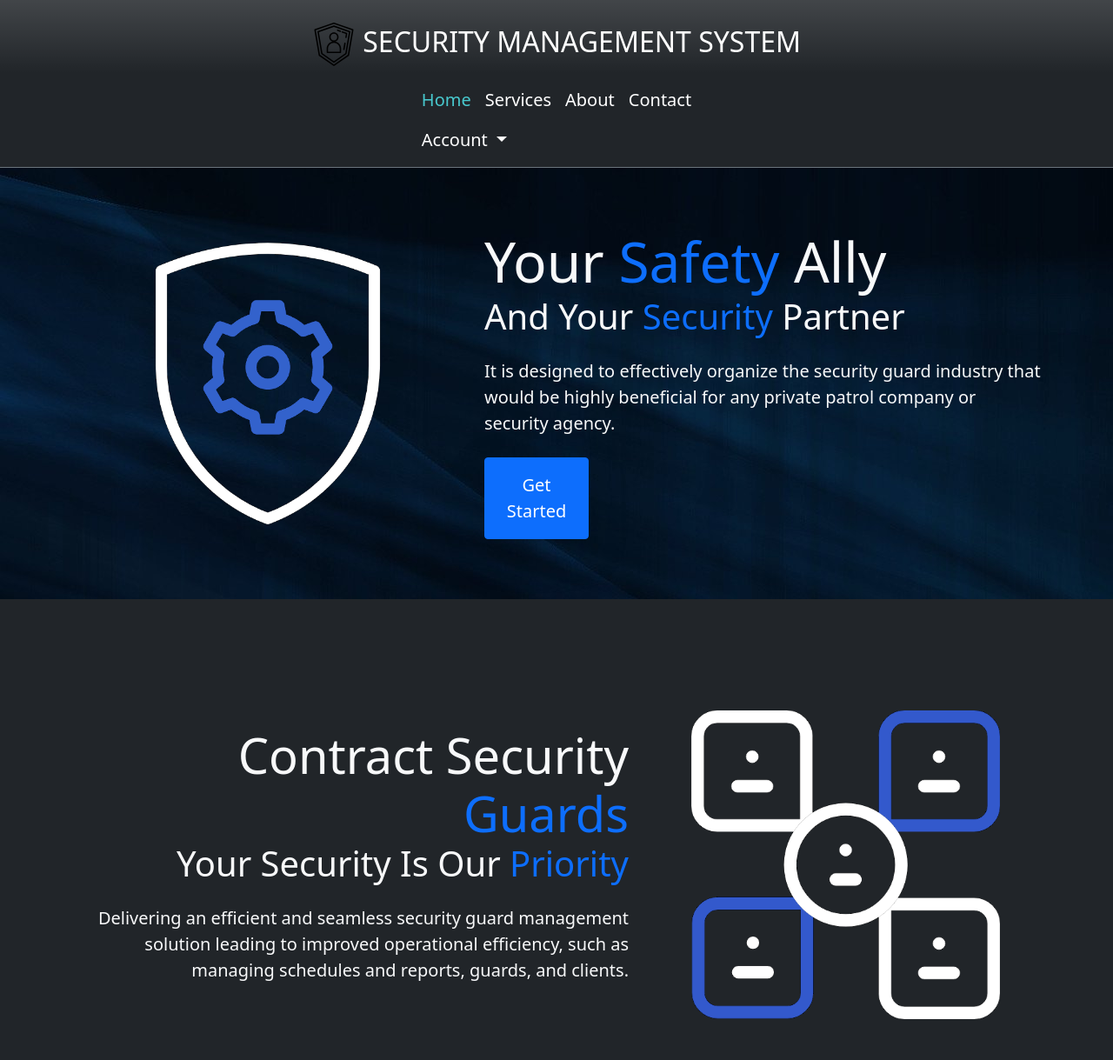
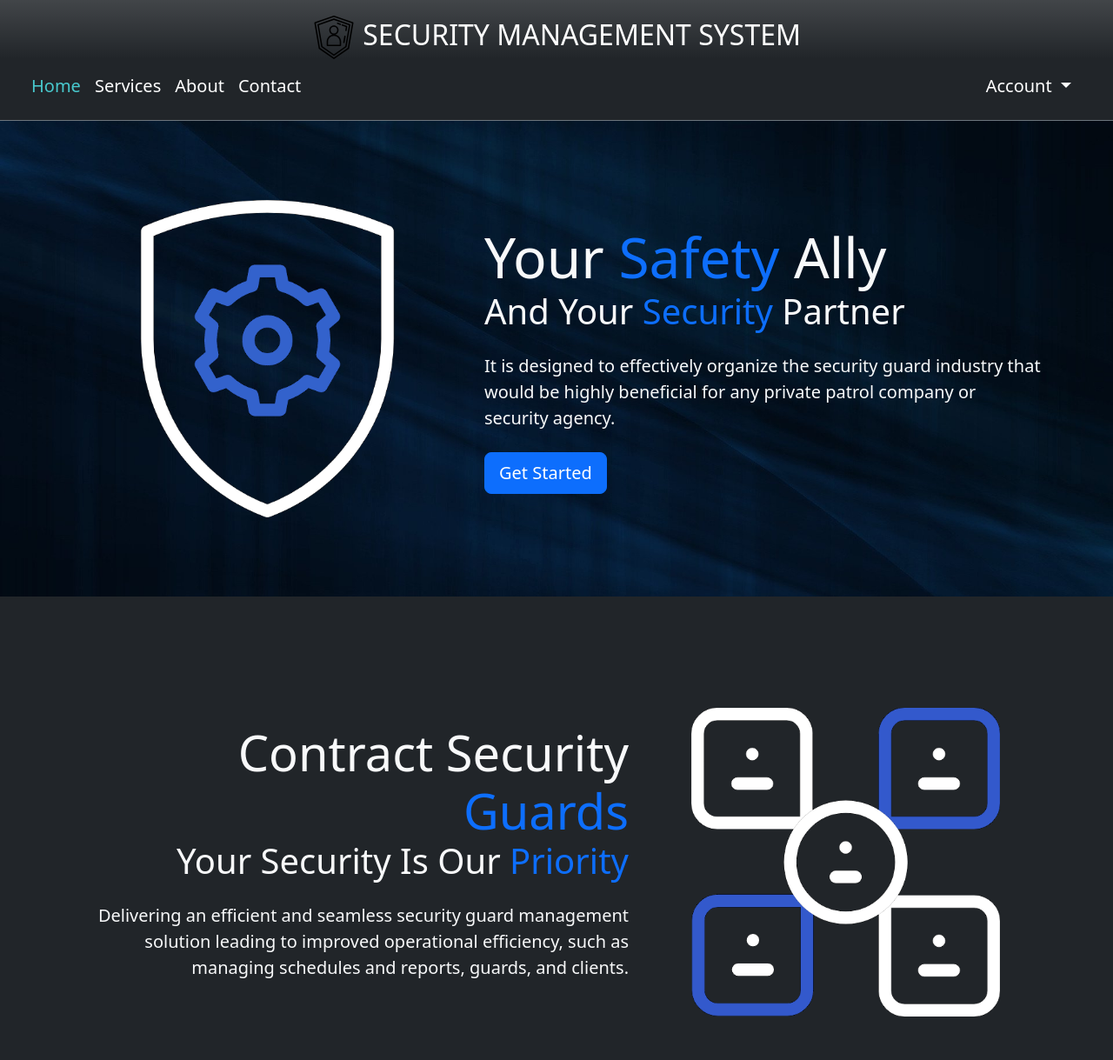
Before and after one commit to richmondb/SecurityAgencyCapstone, a Django app: page / in a window 1280 px wide. Shown: the top 1219 px of the page at 87% size. After the commit the page ends 1169 px from the top, so only its background shows below. Run offline with Django 4.2, Linux system fonts and the light colour scheme; some libraries are stand-ins or nearby versions.

Commit message:
added some QOL update

```diff
--- a/security/templates/security/landing.html
+++ b/security/templates/security/landing.html
@@ -15,12 +15,13 @@
 {% endif %}
 
 <!-- 1st home page showcase section -->
-<section class="text-light pt-5 pb-5 text-sm-start" style="background-image: url('static/css/983279.jpg');">
+<section class="text-light pt-5 pb-5 text-sm-start"
+	style="background-image: url('static/css/983279.jpg');background-attachment:fixed;background-size: cover;background-repeat: no-repeat;background-position:center;">
 	<div class="container-lg">
-		<div class="row justify-content-center align-items-center">
+		<div class="row justify-content-center align-items-center align-self-center">
 			<!-- gif display -->
-			<div class="col-md-5 text-center d-none d-md-block">
-				<img class="img-fluid mh-100" src="{% static 'css/protectionicon.gif' %}" alt="" style="width: 400px; height: 400px;">
+			<div class="col-md-5 text-center d-none d-md-block ">
+				<img class="img-fluid" src="{% static 'css/protectionicon.gif' %}" alt="">
 			</div>
 			<!-- text display -->
 			<div class="col-md-7 text-center text-md-start">
@@ -46,7 +47,8 @@
 					<div class="display-4">Contract Security <span class="text-primary">Guards</span></div>
 					<div class="display-6">Your Security Is Our <span class="text-primary">Priority</span></div>
 				</h1>
-				<p class="lead my-4">Delivering an efficient and seamless security guard management solution leading to improved operational efficiency, such as managing schedules and reports, guards, and clients.</p>
+				<p class="lead my-4">Delivering an efficient and seamless security guard management solution leading to
+					improved operational efficiency, such as managing schedules and reports, guards, and clients.</p>
 			</div>
 			<!-- gif display -->
 			<div class="col-md-5 text-center d-none d-md-block">
--- a/static/css/main.css
+++ b/static/css/main.css
@@ -22,18 +22,33 @@ body::-webkit-scrollbar-thumb {
 	outline: 1px solid slategrey;
 }
 
+
+
+@media (min-width: 992px) {
+	.right-edge {
+		position: absolute;
+		right: 2em;
+		/* height: calc(100vh - 150px); */
+	}
+}
+
+
 .dropdown-menu {
 	--bs-dropdown-min-width: 8.5rem;
 	background-color: #484848;
 }
 
-.dropdown-menu {
+.dropdown-menu .dropdown-item {
+	color: #fff;
+}
+
+.dropdown-menu .dropdown-item:hover {
 	background-color: #484848;
 }
-.dropdown-menu { background-color: #484848; }
-.dropdown-menu .dropdown-item { color: #fff; }
-.dropdown-menu .dropdown-item:hover { background-color: #484848; }
-.dropdown-menu .dropdown-item:hover { color: #0d6efd; }
+
+.dropdown-menu .dropdown-item:hover {
+	color: #0d6efd;
+}
 
 .dropdown-menu .dropdown-item {
 	color: #fff;
@@ -51,18 +66,21 @@ ul.dropdown-menu.show {
 	margin-top: 0.7rem;
 }
 
-/* .navbar {
-	margin: 10px;
-	border-radius: 5px;
-} */
-
 .navbar {
 	background-color: #484848;
 }
-.navbar { background-color: #484848; }
-.nav-link { color: #fff; }
-.nav-link:hover { color: #0d6efd; }
-.active > .nav-link { color: #0d6efd; }
+
+.nav-link {
+	color: #fff;
+}
+
+.nav-link:hover {
+	color: #0d6efd;
+}
+
+.active>.nav-link {
+	color: #0d6efd;
+}
 
 .navbar .navbar-nav .nav-link {
 	color: #fff;
@@ -87,13 +105,30 @@ ul.dropdown-menu.show {
 
 /* ---------- end ---------- */
 
+
+/* Custom Button */
+.btn{
+	width: auto;
+}
+
+/* ---------- end ---------- */
+
 /* ============ desktop onhover view ============ */
 @media all and (min-width: 992px) {
-	.navbar .nav-item .dropdown-menu{ display: none; }
+	.navbar .nav-item .dropdown-menu {
+		display: none;
+	}
+
 	/* .navbar .nav-item:hover .nav-link{   } */
-	.navbar .nav-item:hover .dropdown-menu{ display: block; }
-	.navbar .nav-item .dropdown-menu{ margin-top:0; }
+	.navbar .nav-item:hover .dropdown-menu {
+		display: block;
+	}
+
+	.navbar .nav-item .dropdown-menu {
+		margin-top: 0;
+	}
 }
+
 /* ============ desktop onhover view .end// ============ */
 
 
@@ -409,14 +444,14 @@ body {
 	color: red;
 }
 
-
+/*
 .btn {
 	text-decoration: none;
 	padding: 16px 24px;
 	border-radius: 4px;
 	width: 120px;
 	box-shadow: 0px 4px 4px rgba(0, 0, 0, 0.25);
-}
+} */
 
 .btn:hover {
 	cursor: pointer;
--- a/templates/navbar.html
+++ b/templates/navbar.html
@@ -2,23 +2,23 @@
 <!-- General navbar -->
 <header>
 	<!-- Page Title -->
-	<div class="container-fluid fs-2 text-center bg-dark bg-gradient pt-4 pb-2">
-		<a class="navbar-brand text-white" href="/">
-			<img src="{% static 'css/icon.svg' %}" alt="logo" height="50" class="d-inline-block"/>
+	<div class="container-fluid fs-2 text-center bg-dark bg-gradient pt-3">
+		<a class="navbar-brand text-white" href="#">
+			<img src="{% static 'css/icon.svg' %}" alt="logo" height="50" class="d-inline-block" />
 			SECURITY MANAGEMENT SYSTEM
 		</a>
 	</div>
 	<!-- Navigation bar -->
 	<nav class="navbar navbar-expand-lg bg-dark navbar-dark fs-5 border-bottom border-secondary">
-		<div class="container">
-			<button class="navbar-toggler" type="button" data-bs-toggle="collapse" data-bs-target="#navbarNavDropdown" aria-controls="navbarNavDropdown" aria-expanded="false" aria-label="Toggle navigation">
+		<div class="container-fluid">
+			<a class="navbar-brand d-inline" href="#"></a>
+			<button class="navbar-toggler" type="button" data-bs-toggle="collapse" data-bs-target="#navbarNavDropdown"
+				aria-controls="navbarNavDropdown" aria-expanded="false" aria-label="Toggle navigation">
 				<span class="navbar-toggler-icon"></span>
 			</button>
 			<div class="collapse navbar-collapse" id="navbarNavDropdown">
-				<ul class="navbar-nav mx-auto mb-2 mb-lg-0">
-					<li class="nav-item {% if request.path == '/' %}active{% endif %}">
+				<ul class="navbar-nav mb-2">
 					<!-- Main page navigator section -->
-				<ul class="navbar-nav">
 					<!-- it is needed, for highlighting current page -->
 					{% url 'landing' as landing %}
 					{% url 'login' as login %}
@@ -36,33 +36,43 @@
 					<li class="nav-item">
 						<a class="nav-link" href="#">Contact</a>
 					</li>
-				</ul>
+
 					<!-- Account navigator section -->
-				<ul class="navbar-nav ms-auto" style="margin-right: 30px;">
-					<li class="nav-item dropdown {% if request.path == login or request.path == signup %}active{% endif %}">
+					<div class="">
+						<li class="nav-item dropdown right-edge {% if request.path == login or request.path == signup %}active{% endif %}">
 							{% if user.is_authenticated %}
-						<a class="nav-link dropdown-toggle" href="#" role="button" data-bs-toggle="dropdown" aria-expanded="false" aria-current="page">
-							Welcome {{user.username}}
+							<a class="nav-link dropdown-toggle" href="#" role="button" data-bs-toggle="dropdown" aria-expanded="false"
+								aria-current="page">
+								Welcome {{user.username|title}}
 							</a>
 
 							{% else %}
-						<a class="nav-link dropdown-toggle" href="#" role="button" data-bs-toggle="dropdown" aria-expanded="false" aria-current="page">
+							<a class="nav-link dropdown-toggle" href="#" role="button" data-bs-toggle="dropdown" aria-expanded="false"
+								aria-current="page">
 								Account
 							</a>
 							{% endif %}
-
 							<ul class="dropdown-menu">
 								{% if not user.is_authenticated %}
 								<li><a class="dropdown-item" href="{% url 'login' %}">Login</a></li>
-							<li><hr class="dropdown-divider"></li>
-							<li><a class="dropdown-item" href="{% url 'signup' %}">Signup</a></li>
+								<li>
+									<hr class="dropdown-divider" />
+								</li>
+								<li>
+									<a class="dropdown-item" href="{% url 'signup' %}">Signup</a>
+								</li>
 
 								{% else %}
-							<li><a class="dropdown-item" href="{% url 'logout' %}">Logout</a></li>
+								<li>
+									<a class="dropdown-item" href="{% url 'logout' %}">Logout</a>
+								</li>
 								{% endif %}
 							</ul>
-					</li>
 							</ul>
+					</div>
+
+				</ul>
+
 			</div>
 		</div>
 	</nav>
```
Lines whose indentation alone changed are shown as unchanged.
